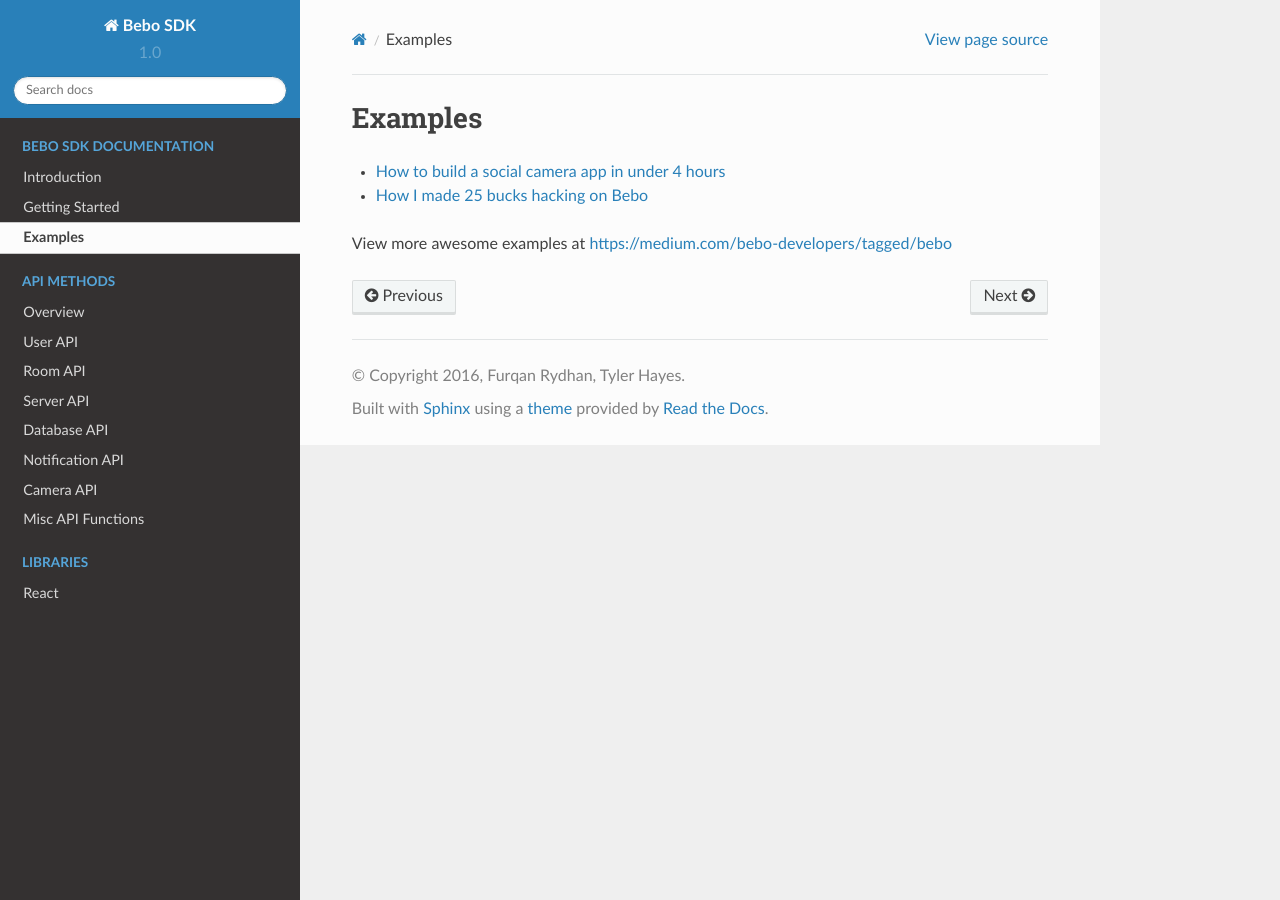
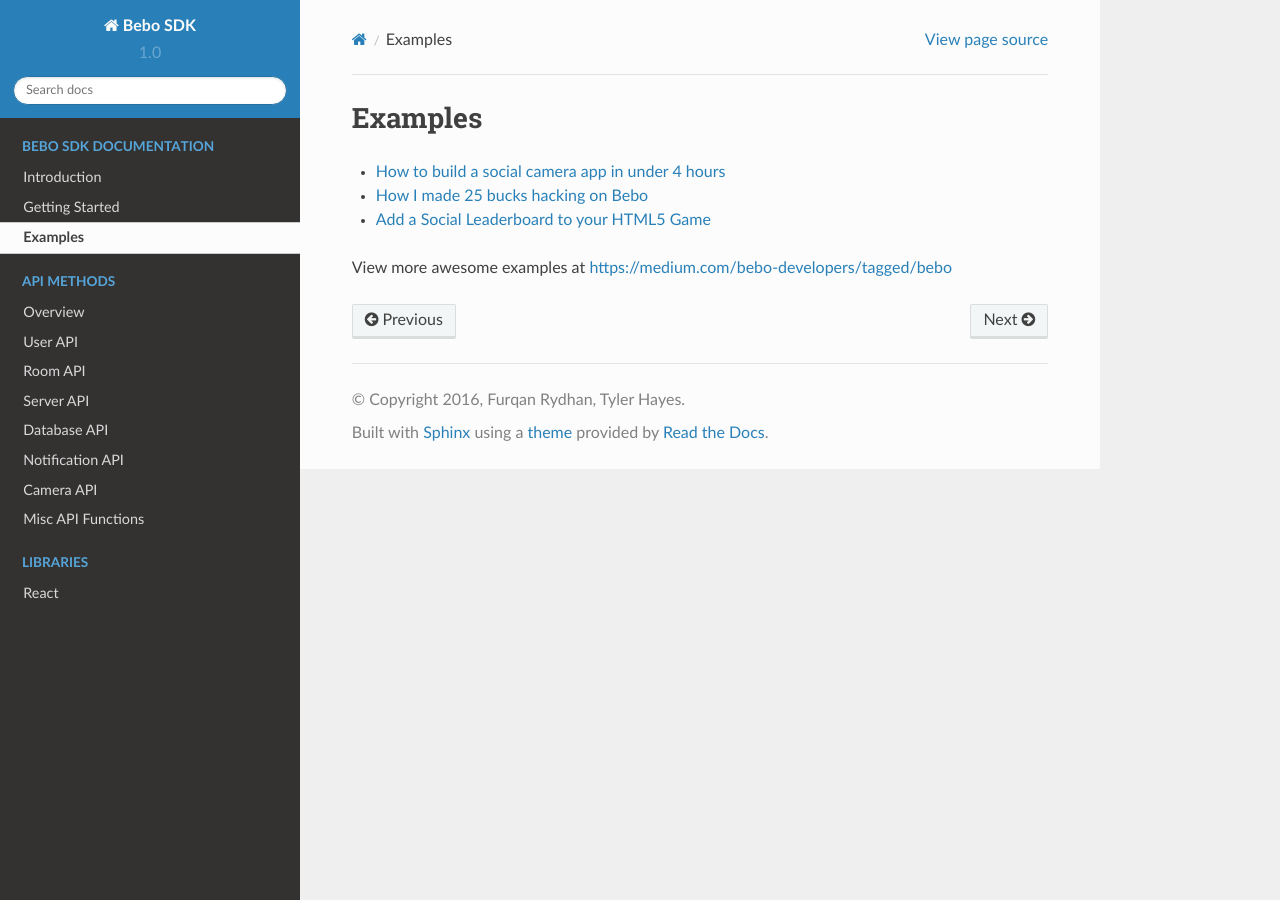
Before and after one commit to bebo/bebo-sdk-docs, a Sphinx documentation site: the page built from docs/examples.rst, in a window 1280 px wide. Built offline with Sphinx 7.4.7 and the Read the Docs theme 2.0.0, drawn with Linux system fonts in a browser that asks for light colours.

Commit message:
Add furqan's example

```diff
--- a/docs/examples.rst
+++ b/docs/examples.rst
@@ -3,5 +3,6 @@
 
 * `How to build a social camera app in under 4 hours <https://medium.com/bebo-developers/how-to-build-a-social-camera-app-in-under-4-hours-30db1b0849f7#.qrrnzt5v4>`_
 * `How I made 25 bucks hacking on Bebo <https://medium.com/@dwyer_neil/how-i-made-25-bucks-hacking-on-bebo-144d44ef3f7e#.er7y4shnp>`_
+* `Add a Social Leaderboard to your HTML5 Game <https://medium.com/@furqanr/9ac15589c3a#.hsr968idf>`_
 
 View more awesome examples at https://medium.com/bebo-developers/tagged/bebo
```
